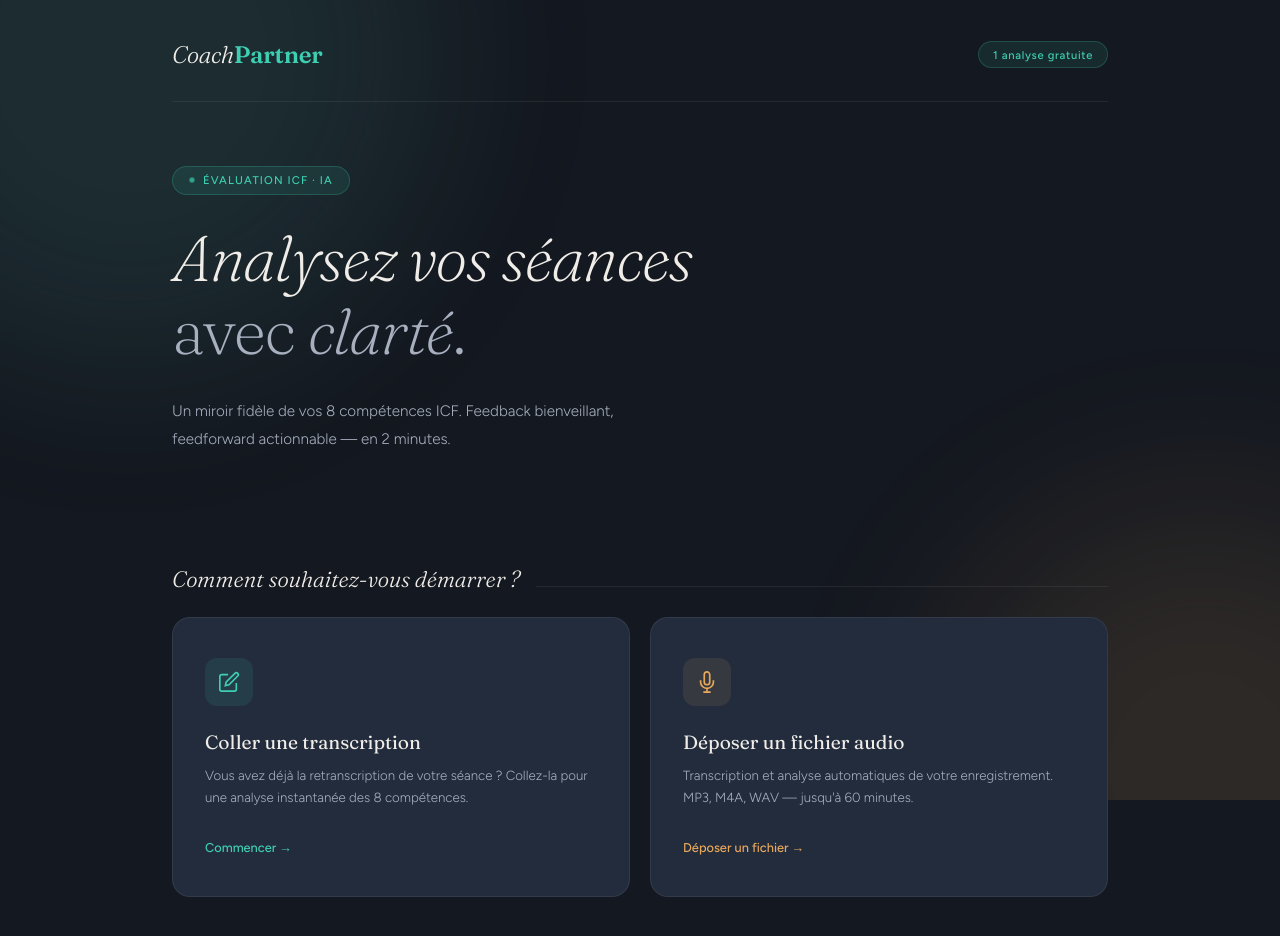
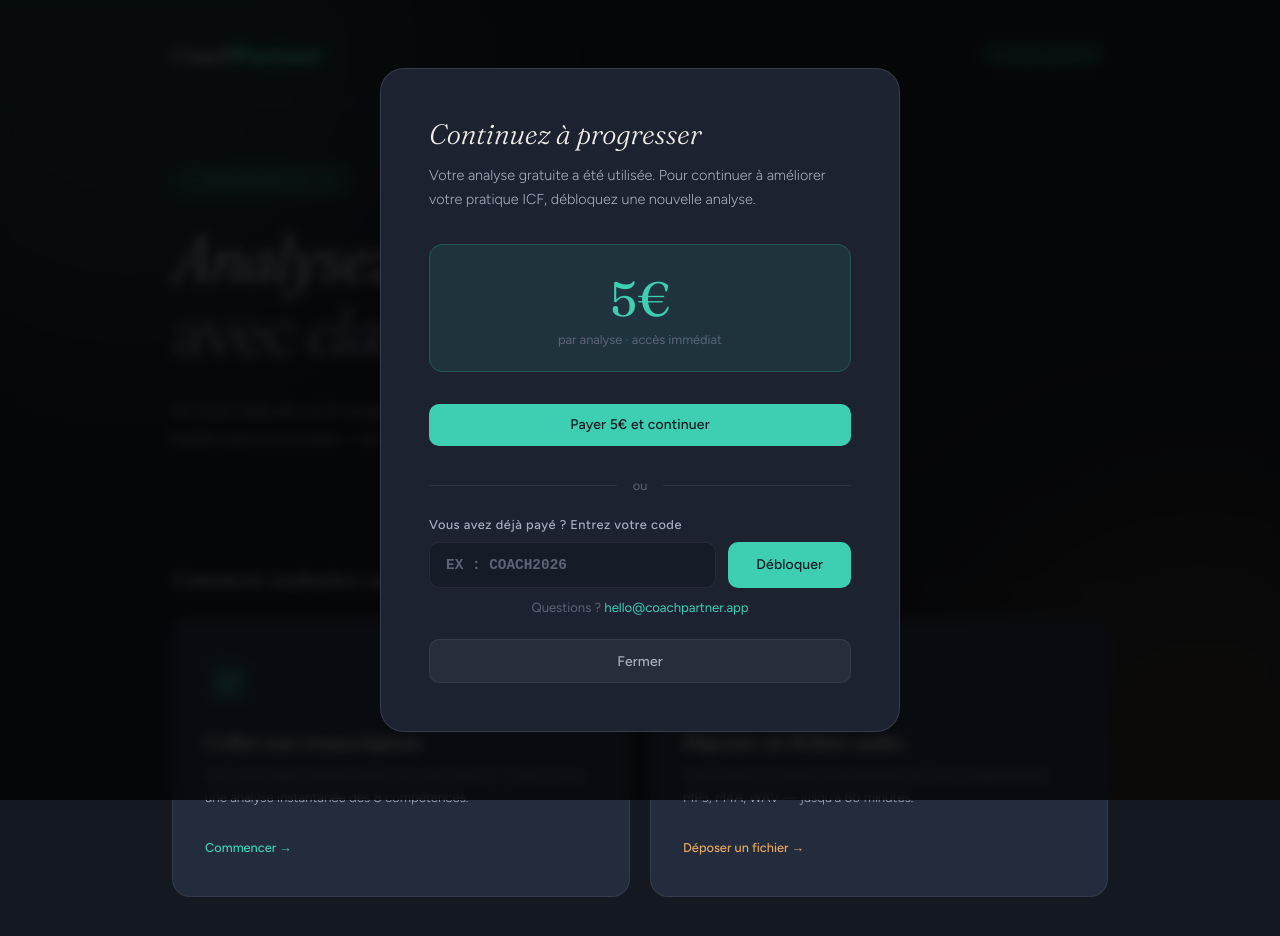
Before and after one commit to Sophvell/coachpartner, a React (Vite) app: page / in a window 1280 px wide. Shown: the top 936 px of the page. Built offline with nearby package versions, Linux system fonts and the light colour scheme.

Commit message:
Update App.jsx
Paywall true

```diff
--- a/src/App.jsx
+++ b/src/App.jsx
@@ -183,7 +183,7 @@ export default function CoachPartner() {
   const [progress, setProgress] = useState({ message: "", percent: 0 });
   const [error, setError] = useState(null);
   const [analysesUsed, setAnalysesUsed] = useState(0);
-  const [showPaywall, setShowPaywall] = useState(false);
+  const [showPaywall, setShowPaywall] = useState(true);
   const [unlockCode, setUnlockCode] = useState("");
   const [codeError, setCodeError] = useState("");
   const [showRadar, setShowRadar] = useState(false);
```
